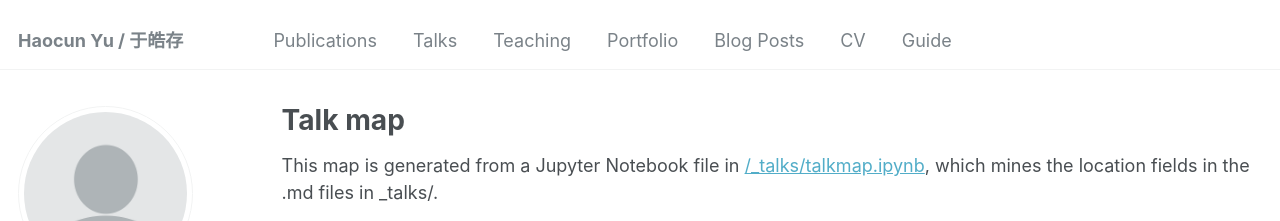
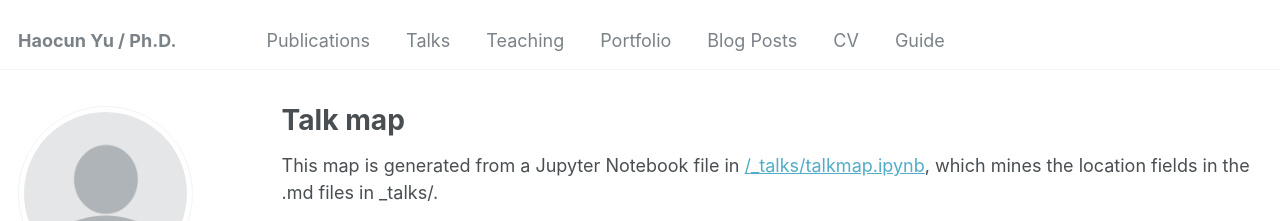
Before and after one commit to Haocun/haocun.github.io, a Jekyll site: the page built from _pages/talkmap.html, in a window 1280 px wide. Shown: the top 221 px of the page. Built offline with Jekyll 4.4.1, drawn with Linux system fonts in a browser that asks for light colours; nearby versions of some CDN libraries; some web fonts are replaced.

Commit message:
change title

```diff
--- a/_config.yml
+++ b/_config.yml
@@ -8,7 +8,7 @@
 
 # Basic Site Settings
 locale                   : "en-US"
-title                    : "Haocun Yu / 于皓存"
+title                    : "Haocun Yu / Ph.D."
 title_separator          : "-"
 name                     : &name "Haocun Yu"
 description              : &description "personal description"
```
